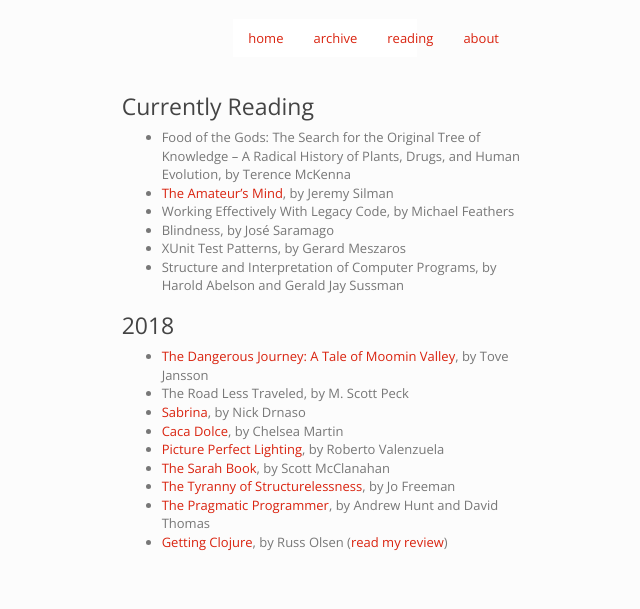
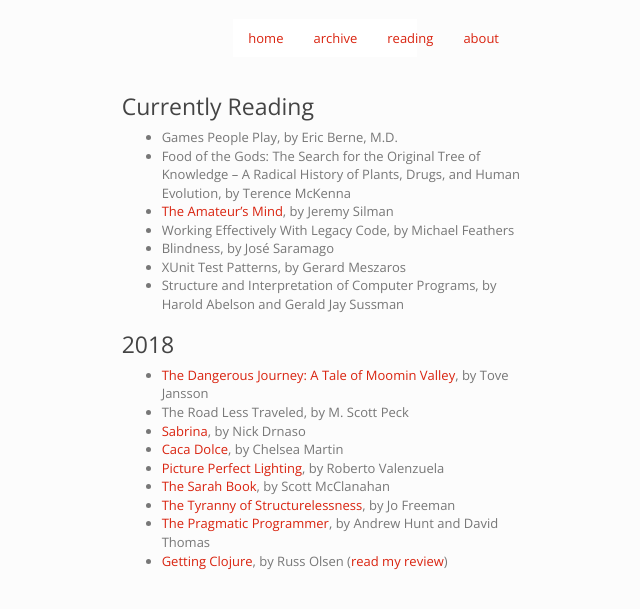
Before and after one commit to imtayadeway/imtayadeway.github.io, a Jekyll site: the page built from reading-list/index.md, in a window 1280 px wide. Shown: the top 609 px of the page, without its empty margins (315-955 px from the left). Built offline with Jekyll 4.4.1, drawn with Linux system fonts in a browser that asks for light colours.

Commit message:
Add games people play

```diff
--- a/reading-list/index.md
+++ b/reading-list/index.md
@@ -5,6 +5,7 @@
 
 ### Currently Reading
 
+- Games People Play, by Eric Berne, M.D.
 - Food of the Gods: The Search for the Original Tree of Knowledge – A Radical History of Plants, Drugs, and Human Evolution, by Terence McKenna
 - [The Amateur's Mind][], by Jeremy Silman
 - Working Effectively With Legacy Code, by Michael Feathers
```
